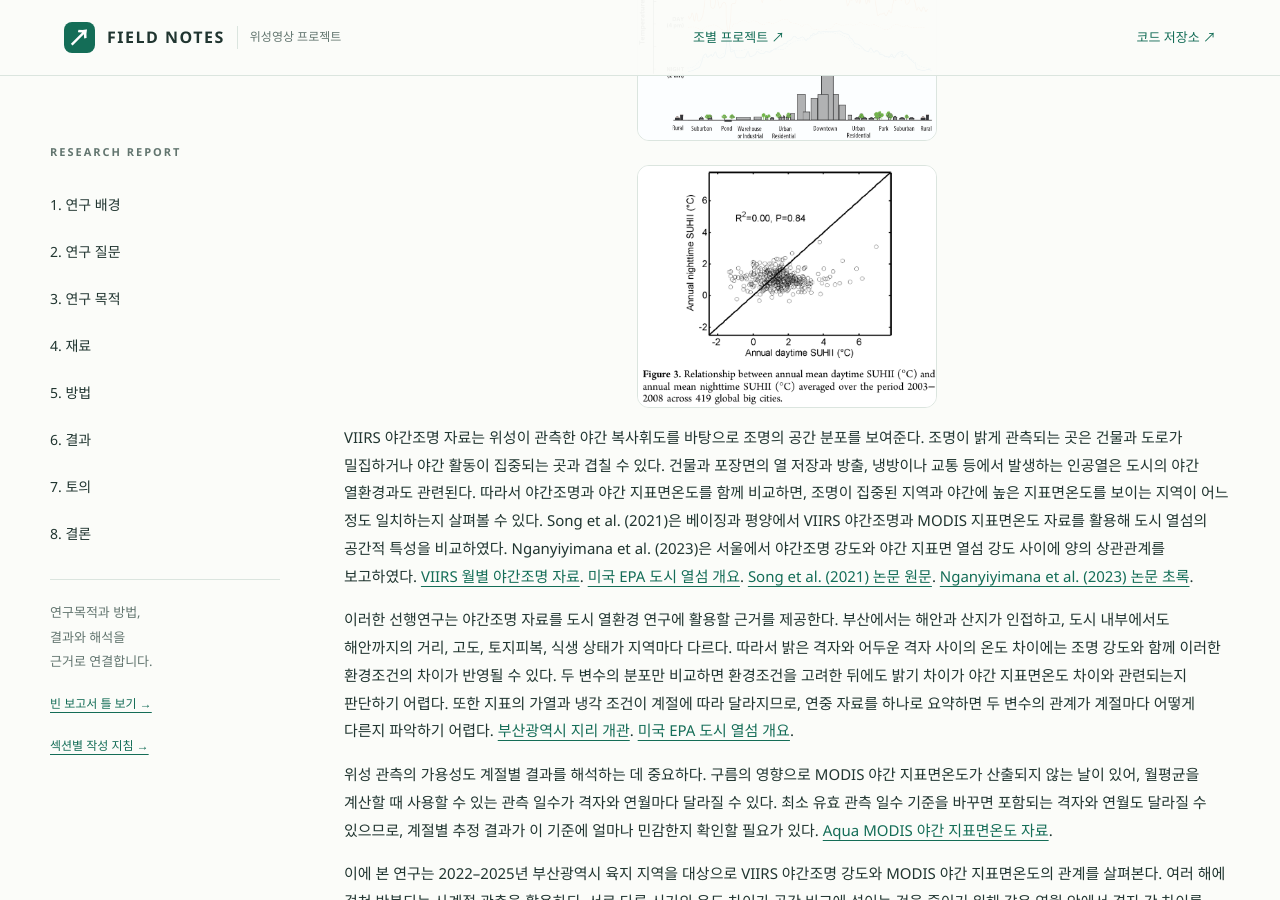
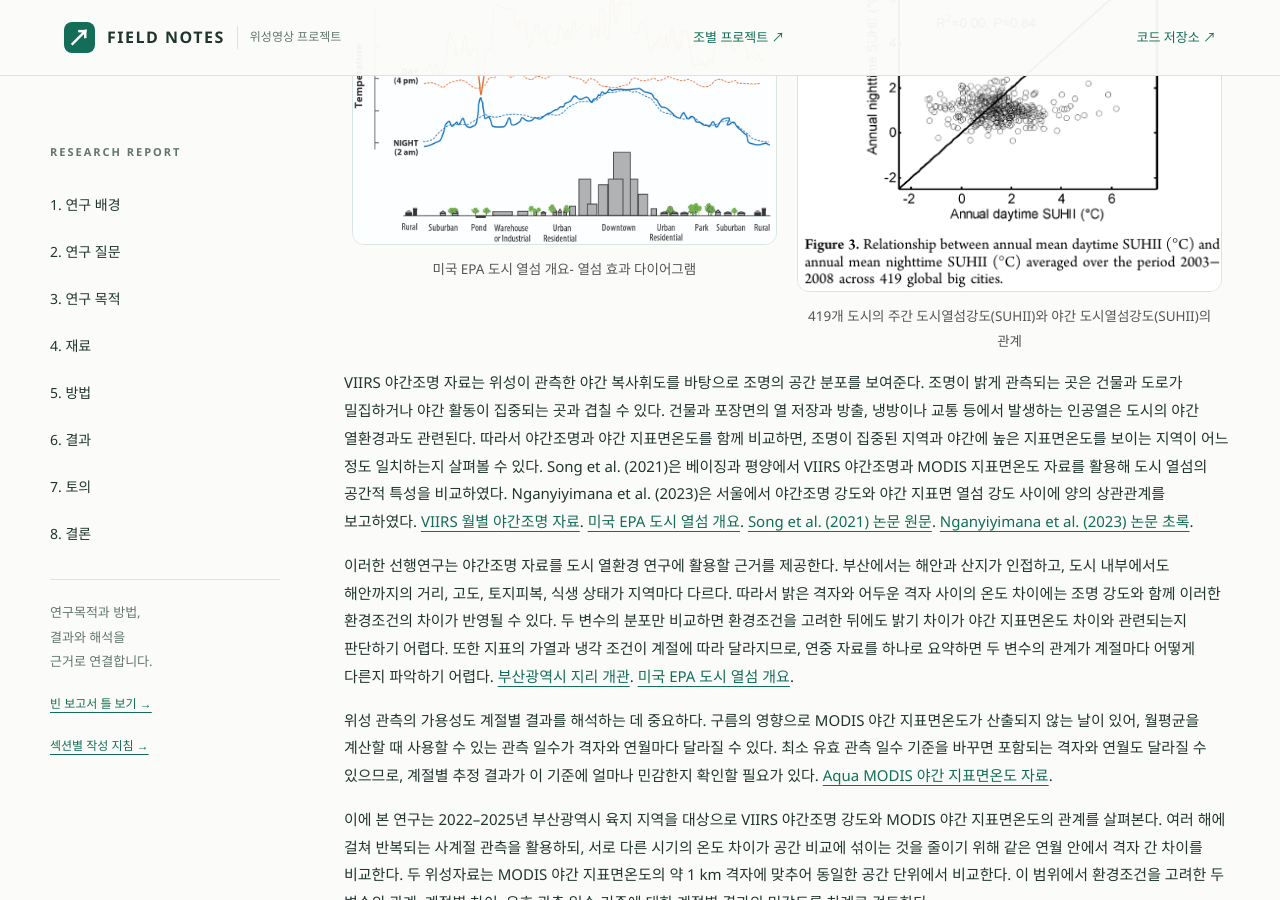
Before and after one commit to sungjun0107/-class2026_02_surveying_team2, a Jekyll site: the page built from docs/index.md, in a window 1280 px wide and 900 px high, scrolled down 2205 px. Built offline with Jekyll 4.4.1, drawn with Linux system fonts in a browser that asks for light colours.

Commit message:
Refactor image display layout in index.md
Updated the layout of images and captions for better presentation.

```diff
--- a/docs/index.md
+++ b/docs/index.md
@@ -23,9 +23,16 @@ badge: "측량학 2조 프로젝트"
 [부산광역시 폭염 종합대책](https://museum.busan.go.kr/busan/news/1731817).
 [미국 EPA 도시 열섬 개요](https://www.epa.gov/heatislands/what-are-heat-islands).
 [Peng et al. (2012) 논문 PDF](https://sites.bu.edu/cliveg/files/2013/11/peng-uhi-est-2012.pdf).
-<div align="center">
-  <img src="figures/측량 연구 배경 이미지 1.JPG" alt="미국 EPA 도시 열섬 개요" style="width: 300px; height: auto;">
-  <img src="figures/연구주제 그림2.PNG" alt="Peng et al. (2012) 연구결과" style="width: 300px; height: auto;">
+<div style="display: flex; justify-content: center; gap: 20px; align-items: flex-start;">
+  <figure style="margin: 0; text-align: center; width: 48%;">
+    <img src="figures/측량 연구 배경 이미지 1.JPG" alt="미국 EPA 도시 열섬 개요" style="width: 100%; height: auto;">
+    <figcaption style="font-size: 0.9em; color: #555; margin-top: 8px;"> 미국 EPA 도시 열섬 개요- 열섬 효과 다이어그램</figcaption>
+  </figure>
+
+  <figure style="margin: 0; text-align: center; width: 48%;">
+    <img src="figures/연구주제 그림2.PNG" alt="Peng et al. (2012) 연구결과" style="width: 100%; height: auto;">
+    <figcaption style="font-size: 0.9em; color: #555; margin-top: 8px;">419개 도시의 주간 도시열섬강도(SUHII)와 야간 도시열섬강도(SUHII)의 관계</figcaption>
+  </figure>
 </div>
 
  VIIRS 야간조명 자료는 위성이 관측한 야간 복사휘도를 바탕으로 조명의 공간 분포를 보여준다. 조명이 밝게 관측되는 곳은 건물과 도로가 밀집하거나 야간 활동이 집중되는 곳과 겹칠 수 있다. 건물과 포장면의 열 저장과 방출, 냉방이나 교통 등에서 발생하는 인공열은 도시의 야간 열환경과도 관련된다. 따라서 야간조명과 야간 지표면온도를 함께 비교하면, 조명이 집중된 지역과 야간에 높은 지표면온도를 보이는 지역이 어느 정도 일치하는지 살펴볼 수 있다. Song et al. (2021)은 베이징과 평양에서 VIIRS 야간조명과 MODIS 지표면온도 자료를 활용해 도시 열섬의 공간적 특성을 비교하였다. Nganyiyimana et al. (2023)은 서울에서 야간조명 강도와 야간 지표면 열섬 강도 사이에 양의 상관관계를 보고하였다.
```
